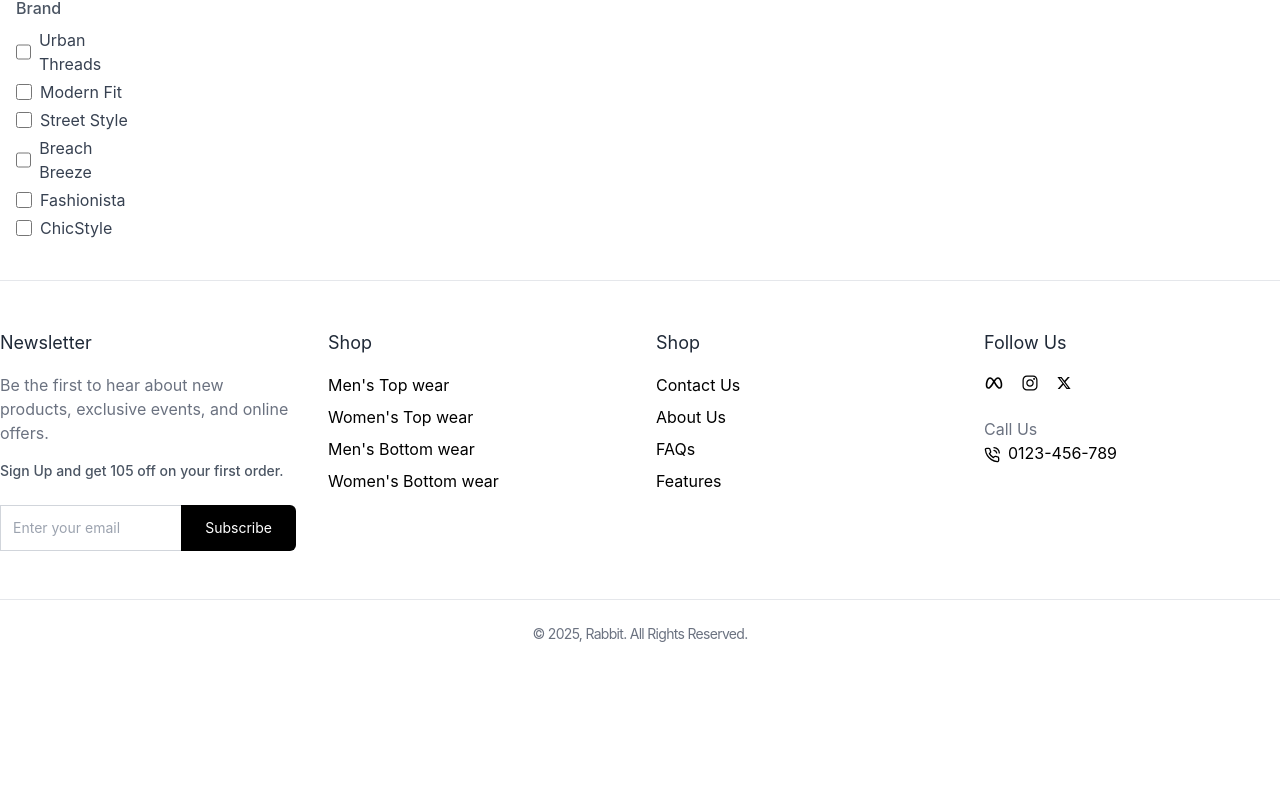
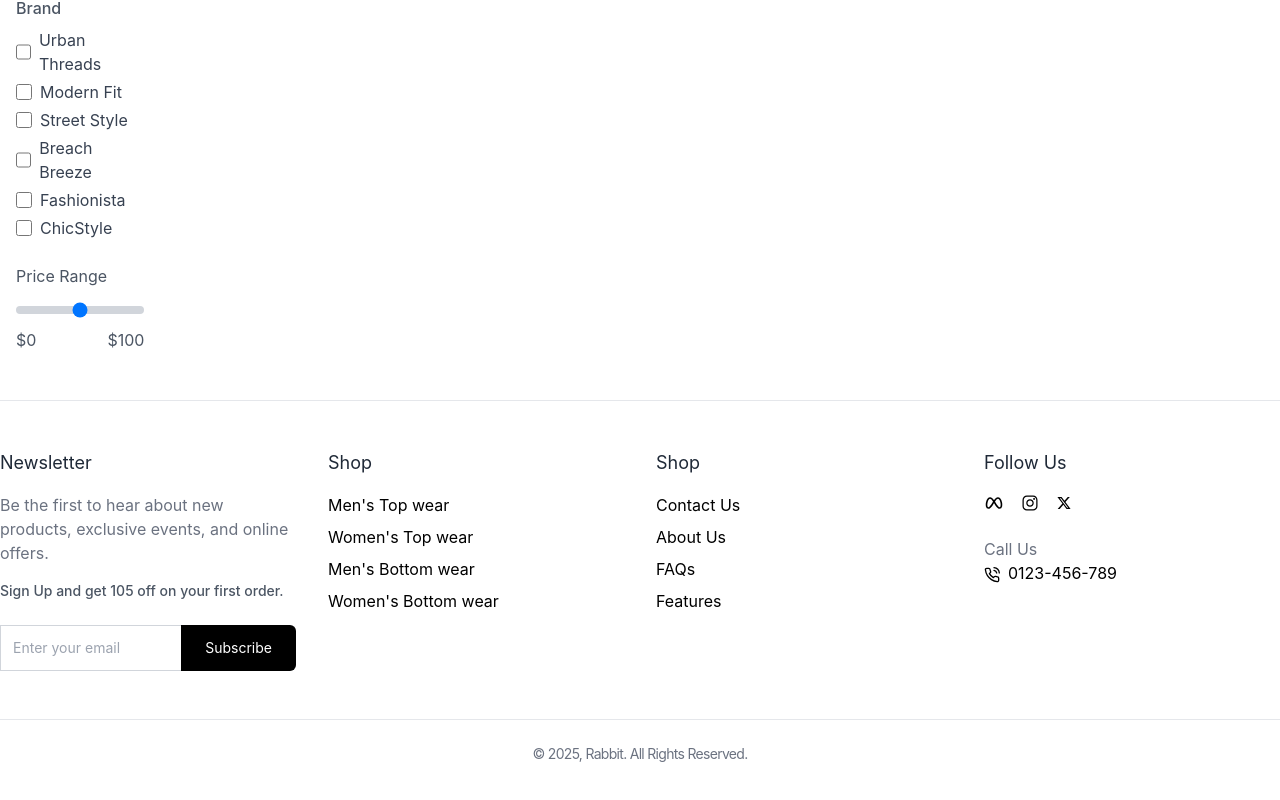
Before and after one commit to 830Utpal/Rabbit, a React app in the folder frontend/: page /collections/all in a window 1280 px wide. Shown: the part 1093-1893 px from the top of the page. Before the commit the page ends 1785 px from the top, so only its background shows below. Built offline with nearby package versions, Linux system fonts and the light colour scheme; the HTML template or start-up script is replaced by a standard one.

Commit message:
price filter ans slidewr

```diff
--- a/frontend/src/components/Products/FilterSidebar.jsx
+++ b/frontend/src/components/Products/FilterSidebar.jsx
@@ -157,6 +157,17 @@ const FilterSidebar = () => {
     ))}
 </div>
 
+
+ {/**price range filter */}
+ <div className='mb-8'>
+    <label className='block text-gray-600 font medium mb-2'>Price Range</label>
+    <input type="range" name="priceRange" min={0} max={100} className='w-full h-2 bg-gray-300 rounded-lg appearance-none cursor-pointer'/>
+    <div className='flex justify-between text-gray-600 mt-2'>
+        <span>$0</span>
+        <span>${priceRange[1]}</span>
+    </div>
+ </div>
+
  </div>
   )
 }
```
